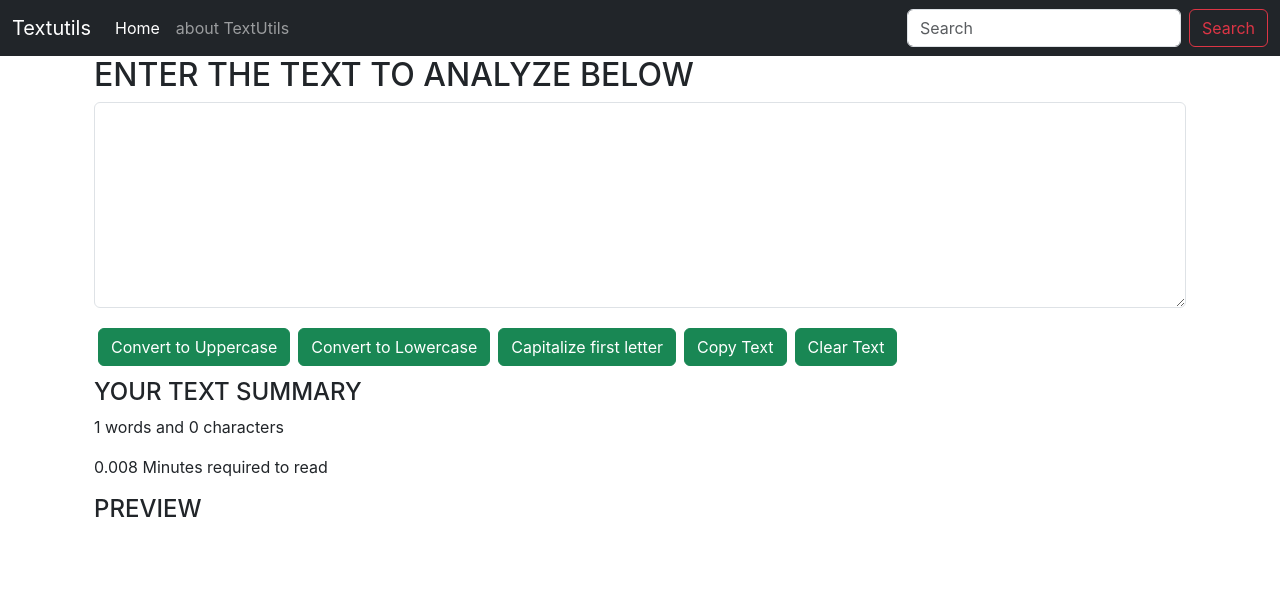
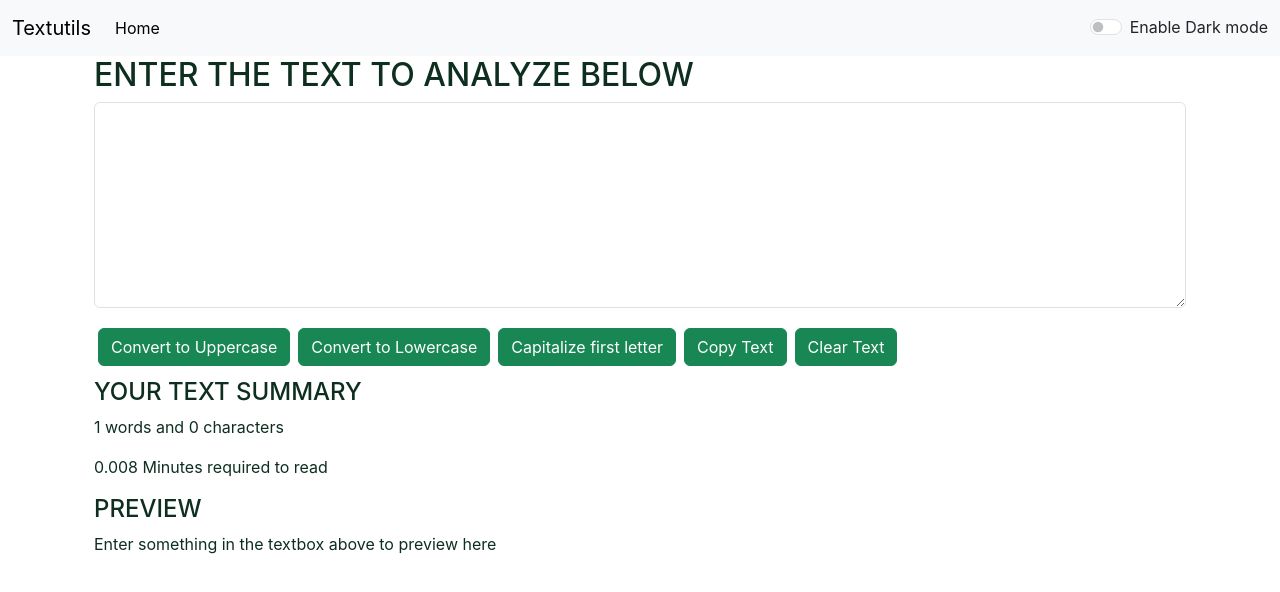
Before and after one commit to aayu0810/textutils, a React (Create React App) app: page / in a window 1280 px wide. Shown: the top 592 px of the page. Built offline with nearby package versions, Linux system fonts and the light colour scheme.

Commit message:
Add functionality to the Dark mode Button

```diff
--- a/src/App.js
+++ b/src/App.js
@@ -1,19 +1,33 @@
 
 import './App.css';
-//import About from './components/About';
+
 import Navbar from './components/Navbar';
 import TextForm from './components/TextForm';
+import React, { useState } from 'react';
+
+function App() {
+  const[mode,setMode] = useState('light');
 
 
-function App() {
+const toggleMode = ()=>{
+  if(mode ==='light'){
+    setMode('dark');
+    document.body.style.backgroundColor = '#0e2f1f';
+  }
+else{
+  setMode('light');
+  document.body.style.backgroundColor = 'white';
+}
+}
+
+
+
   return (
-
     <>
-
-    <Navbar title ="Textutils" />
+   <Navbar title ="Textutils" mode={mode} toggleMode={toggleMode}/>
     <div className= "container">
-    <TextForm heading ="ENTER THE TEXT TO ANALYZE BELOW"/>
-    {/* <About/> */}
+    <TextForm heading ="ENTER THE TEXT TO ANALYZE BELOW" mode={mode}/>
+   {/* <Navbar title ="TextUtils" aboutText ="About TextUtile"/>*/}
     </div>
 
 
--- a/src/components/About.js
+++ b/src/components/About.js
@@ -75,7 +75,7 @@
             </div>
             </div>
             <div className= "container my-3">
-            <button onClick={toggleStyle} type ="button" className ="btn btn-primary">Enable dark mode</button>
+            <button onClick={toggleStyle} type ="button" className ="btn btn-primary" >Enable dark mode</button>
             </div>
     </div>
   );
--- a/src/components/Navbar.js
+++ b/src/components/Navbar.js
@@ -5,7 +5,7 @@
 export default function Navbar(props) {
   return (
 
-     <nav className="navbar navbar-expand-lg navbar-dark bg-dark">
+     <nav className={`navbar navbar-expand-lg navbar-${props.mode} bg-${props.mode}`}>
   <div className="container-fluid">
     <a className="navbar-brand" href="/">{props.title}</a>
     <button className="navbar-toggler" type="button" data-bs-toggle="collapse" data-bs-target="#navbarSupportedContent" aria-controls="navbarSupportedContent" aria-expanded="false" aria-label="Toggle navigation">
@@ -17,16 +17,21 @@
           <a className="nav-link active" aria-current="page" href="/">Home</a>
         </li>
         <li className="nav-item">
-          <a className="nav-link" href="/">{props.About}</a>
+          <a className="nav-link" href="/">{props.AboutText}</a>
         </li>
 
 
 
       </ul>
-      <form className="d-flex" role="search">
+      {/*<form className="d-flex" role="search">
         <input className="form-control me-2" type="search" placeholder="Search" aria-label="Search"/>
         <button className="btn btn-outline-danger" type="submit">Search</button>
-      </form>
+  </form>*/}
+
+<div className={`form-check form-switch text-${props.mode==='light'?'dark':'light'}`} >
+  <input className="form-check-input" onClick={props.toggleMode} type="checkbox" role="switch" id="flexSwitchCheckDefault"/>
+  <label className="form-check-label" htmlFor="flexSwitchCheckDefault">Enable Dark mode</label>
+</div>
     </div>
   </div>
 </nav>
--- a/src/components/TextForm.js
+++ b/src/components/TextForm.js
@@ -43,10 +43,10 @@
              const[text,setText]= useState('');
   return (
   <>
-    <div className="container">
+    <div className="container" style = {{color: props.mode === 'dark'?'white':'#0e2f1f'}}>
      <h2>{props.heading}</h2>
 <div className="mb-3 ">
-  <textarea className="form-control" value={text} onChange = {handleOnchange} id="myBox" rows="8"></textarea>
+  <textarea className="form-control" value={text} onChange = {handleOnchange} style={{backgroundColor : props.mode ==='dark'?'grey':'white' , color : props.mode==='dark'?'white':'#0e2f1f'}}id="myBox" rows="8"></textarea>
 </div>
     <button className="btn btn-success mx-1 my-1" onClick ={handleUpClick}>Convert to Uppercase</button>
     <button className="btn btn-success mx-1 my-1" onClick ={handleUpClick}>Convert to Lowercase</button>
@@ -54,13 +54,13 @@
     <button className="btn btn-success mx-1 my-1" onClick ={handleCopy}>Copy Text </button>
     <button className="btn btn-success mx-1 my-1" onClick ={handleClearClick}>Clear Text </button>
  </div>
-<div className ="container my-2">
+<div className ="container my-2" style = {{color: props.mode === 'dark'?'white':'#0e2f1f'}}>
 
     <h4> YOUR TEXT SUMMARY</h4>
     <p>{text.split(" ").length } words and {text.length} characters</p>
     <p>{0.008 * text.split(" ").length} Minutes required to read</p>
     <h4> PREVIEW </h4>
-    <p>{text}</p>
+    <p>{text.length>0?text: "Enter something in the textbox above to preview here"}</p>
 
 </div>
 
```
